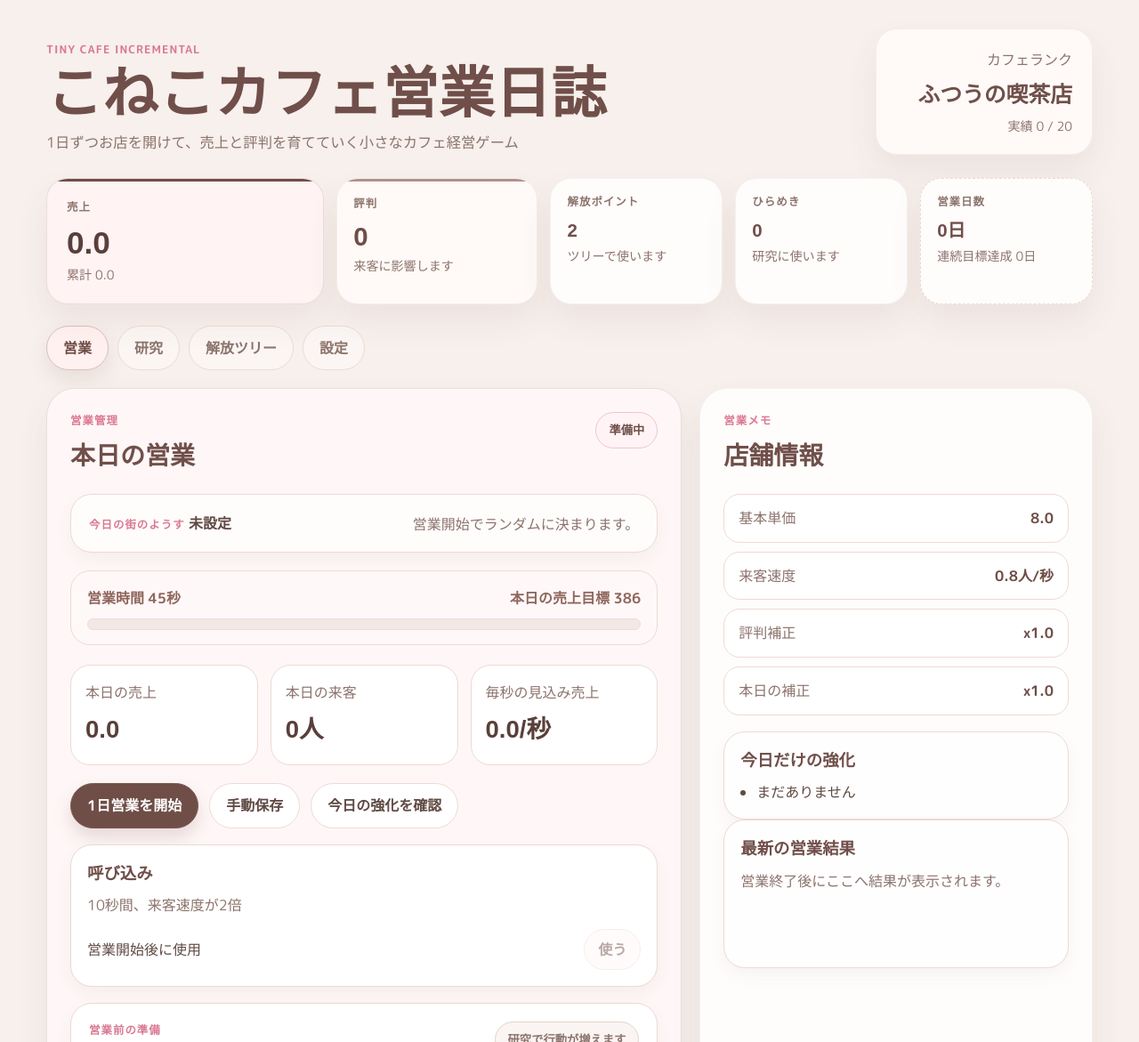
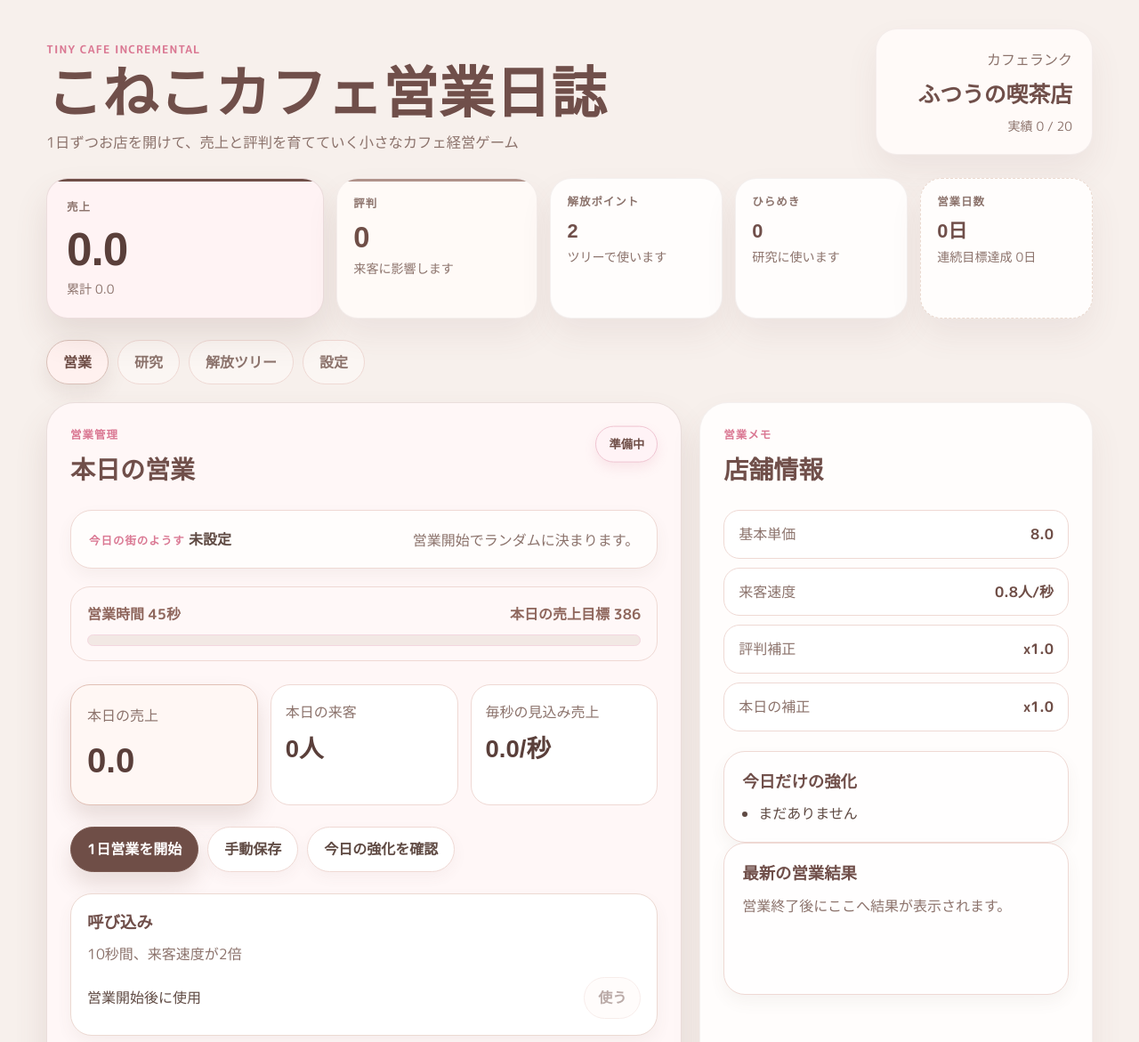
Before and after one commit to ststs811-ship-it/cute-cafe-idle, a website: page index.html in a window 1280 px wide. Shown: the top 1171 px of the page at 89% size. Drawn offline with Linux system fonts and the light colour scheme; a web font is replaced by a local one.

Commit message:
Add rhythm and feedback to UI styling

```diff
--- a/style.css
+++ b/style.css
@@ -27,6 +27,8 @@
   --shadow-xs: 0 8px 18px rgba(110, 79, 72, 0.06);
   --shadow-sm: 0 18px 36px rgba(110, 79, 72, 0.08);
   --shadow-hover: 0 18px 30px rgba(110, 79, 72, 0.12);
+  --shadow-pressable: 0 14px 24px rgba(111, 78, 71, 0.16);
+  --shadow-feature: 0 20px 36px rgba(120, 84, 77, 0.14);
   --radius-xl: 32px;
   --radius-lg: 24px;
   --radius-md: 18px;
@@ -190,6 +192,11 @@ h3 {
   padding: 18px 18px 16px;
   border-radius: 24px;
   background: #fffdfc;
+  transition:
+    transform 0.18s ease,
+    box-shadow 0.2s ease,
+    border-color 0.2s ease,
+    background-color 0.2s ease;
 }
 
 .resource-card .label {
@@ -228,6 +235,7 @@ h3 {
   padding: 22px 22px 20px;
   border-color: rgba(123, 88, 81, 0.14);
   background: #fff3f4;
+  box-shadow: var(--shadow-feature);
 }
 
 .resource-card.primary-stat::after {
@@ -236,7 +244,8 @@ h3 {
 
 .resource-card.primary-stat strong {
   color: var(--heading-strong);
-  font-size: 2.2rem;
+  font-size: clamp(2.7rem, 4vw, 3.3rem);
+  letter-spacing: -0.02em;
 }
 
 .resource-card.secondary-stat {
@@ -249,7 +258,7 @@ h3 {
 
 .resource-card.secondary-stat strong {
   color: var(--brown-strong);
-  font-size: 1.84rem;
+  font-size: 2.05rem;
 }
 
 .resource-card.utility-stat,
@@ -259,7 +268,7 @@ h3 {
 
 .resource-card.utility-stat strong,
 .resource-card.meta-stat strong {
-  font-size: 1.28rem;
+  font-size: 1.36rem;
 }
 
 .resource-card.accent {
@@ -341,6 +350,7 @@ h3 {
 .primary {
   border-color: rgba(126, 92, 84, 0.16);
   background: #fff7f7;
+  box-shadow: var(--shadow-feature);
 }
 
 .secondary {
@@ -352,7 +362,7 @@ h3 {
   justify-content: space-between;
   align-items: flex-start;
   gap: 16px;
-  margin-bottom: 20px;
+  margin-bottom: 22px;
 }
 
 .panel-head.compact {
@@ -374,12 +384,17 @@ h3 {
   background: #fff3f6;
   border-color: #efc4d1;
   color: var(--brown-strong);
+  box-shadow: 0 6px 14px rgba(214, 120, 147, 0.14);
 }
 
 .status-pill[data-state='paused'] {
   background: #fff5ea;
   border-color: #ebd1a6;
   color: #9b6d40;
+}
+
+.status-pill[data-state='ready'] {
+  animation: soft-bob 2.8s ease-in-out infinite;
 }
 
 .status-pill[data-state='locked'],
@@ -420,7 +435,7 @@ h3 {
 }
 
 .progress-block {
-  margin-bottom: 22px;
+  margin-bottom: 26px;
   padding: 18px 18px 16px;
   border: 1px solid var(--line);
   border-radius: 22px;
@@ -465,7 +480,7 @@ h3 {
   display: grid;
   grid-template-columns: repeat(3, minmax(0, 1fr));
   gap: 14px;
-  margin-bottom: 20px;
+  margin-bottom: 24px;
 }
 
 .ops-stats article {
@@ -473,6 +488,21 @@ h3 {
   border-radius: 22px;
   border: 1px solid var(--line);
   background: #ffffff;
+  transition:
+    transform 0.18s ease,
+    box-shadow 0.2s ease,
+    border-color 0.2s ease;
+}
+
+.ops-stats article:first-child {
+  padding: 22px 18px 20px;
+  border-color: #e1c0b5;
+  background: #fff7f4;
+  box-shadow: var(--shadow-pressable);
+}
+
+.ops-stats article:first-child strong {
+  font-size: clamp(2.1rem, 3vw, 2.6rem);
 }
 
 .ops-stats span,
@@ -501,7 +531,8 @@ h3 {
 .button-row {
   justify-content: flex-start;
   flex-wrap: wrap;
-  margin-bottom: 18px;
+  margin-bottom: 24px;
+  gap: 10px;
 }
 
 .cta-button,
@@ -523,7 +554,7 @@ h3 {
   background: var(--brown-strong);
   border-color: #7a5951;
   color: #fffdfd;
-  box-shadow: 0 10px 20px rgba(111, 78, 71, 0.18);
+  box-shadow: var(--shadow-pressable);
 }
 
 .ghost-button,
@@ -531,12 +562,14 @@ h3 {
   background: #ffffff;
   border-color: var(--line);
   color: var(--text);
+  box-shadow: 0 6px 16px rgba(110, 79, 72, 0.05);
 }
 
 .danger-button {
   background: #eb9087;
   border-color: #df7b72;
   color: #fffdfd;
+  box-shadow: 0 12px 20px rgba(214, 104, 93, 0.16);
 }
 
 .cta-button:hover,
@@ -551,6 +584,20 @@ h3 {
 .tab-button:hover {
   transform: translateY(-1px);
   box-shadow: var(--shadow-hover);
+}
+
+.cta-button:not([disabled]):hover,
+.cta-link:hover {
+  transform: translateY(-2px) scale(1.01);
+  box-shadow: 0 18px 28px rgba(111, 78, 71, 0.22);
+}
+
+.boost-button:not([disabled]):hover,
+.tree-button:not([disabled]):hover,
+.select-chip:hover,
+.inline-button:hover,
+.ghost-button:hover {
+  border-color: #cfa99d;
 }
 
 .cta-button:active,
@@ -578,7 +625,7 @@ h3 {
 
 .boost-grid {
   grid-template-columns: repeat(auto-fit, minmax(240px, 1fr));
-  margin-bottom: 18px;
+  margin-bottom: 24px;
 }
 
 .boost-card,
@@ -587,6 +634,11 @@ h3 {
 .prep-option,
 .research-card {
   padding: 18px;
+}
+
+.notes-card,
+.prep-card {
+  padding: 20px;
 }
 
 .boost-card h3,
@@ -607,11 +659,13 @@ h3 {
   border-color: #cfa89b;
   background: #fff5f3;
   box-shadow: 0 14px 24px rgba(140, 99, 91, 0.1);
+  transform: translateY(-1px);
 }
 
 .boost-card.active-state {
   border-color: var(--success-line);
   background: #f5faf7;
+  box-shadow: 0 16px 26px rgba(126, 176, 146, 0.12);
 }
 
 .boost-card.cooldown {
@@ -630,12 +684,14 @@ h3 {
   border-color: var(--line);
   color: var(--brown-strong);
   font-weight: 700;
+  box-shadow: 0 6px 14px rgba(110, 79, 72, 0.06);
 }
 
 .boost-button:not([disabled]),
 .tree-button:not([disabled]) {
   background: #fff4f2;
   border-color: #d8bbb3;
+  box-shadow: 0 10px 18px rgba(126, 92, 84, 0.1);
 }
 
 .boost-button[disabled],
@@ -652,6 +708,7 @@ h3 {
 .prep-card {
   padding: 20px;
   background: #ffffff;
+  margin-top: 4px;
 }
 
 .prep-grid,
@@ -662,6 +719,7 @@ h3 {
 
 .prep-grid {
   grid-template-columns: repeat(auto-fit, minmax(220px, 1fr));
+  gap: 16px;
 }
 
 .chip-row {
@@ -684,12 +742,13 @@ h3 {
   border-color: #d8b1a6;
   color: var(--brown-strong);
   box-shadow: 0 8px 18px rgba(125, 90, 82, 0.12);
+  transform: translateY(-1px);
 }
 
 .info-list {
   display: grid;
   gap: 10px;
-  margin-bottom: 18px;
+  margin-bottom: 22px;
 }
 
 .info-row {
@@ -738,6 +797,7 @@ h3 {
 .unlock-chip.active {
   border-color: #d8b8ad;
   background: #fff6f2;
+  box-shadow: 0 10px 18px rgba(126, 92, 84, 0.08);
 }
 
 .achievement-grid {
@@ -758,6 +818,7 @@ h3 {
   border-color: #d9b2a7;
   background: #fff3f5;
   box-shadow: 0 14px 24px rgba(132, 96, 88, 0.1);
+  transform: translateY(-1px);
 }
 
 .achievement-card .reward {
@@ -798,6 +859,7 @@ h3 {
   border-color: #d8b6a8;
   background: #fff6f2;
   box-shadow: 0 14px 24px rgba(134, 95, 87, 0.1);
+  transform: translateY(-1px);
 }
 
 .tree-card.available {
@@ -808,6 +870,7 @@ h3 {
 .tree-card.purchased {
   border-color: var(--success-line);
   background: #f4faf6;
+  box-shadow: 0 12px 20px rgba(126, 176, 146, 0.1);
 }
 
 .tree-card.purchased::before {
@@ -840,6 +903,7 @@ h3 {
   border-color: #d8b5a7;
   background: #fff6f2;
   box-shadow: 0 14px 24px rgba(135, 96, 88, 0.1);
+  transform: translateY(-1px);
 }
 
 .research-card.available {
@@ -850,6 +914,7 @@ h3 {
 .research-card.unlocked {
   border-color: var(--success-line);
   background: #f4faf6;
+  box-shadow: 0 12px 20px rgba(126, 176, 146, 0.1);
 }
 
 .research-meta {
@@ -912,6 +977,7 @@ h3 {
   border-color: var(--line);
   background: #ffffff;
   color: var(--text);
+  box-shadow: 0 10px 18px rgba(110, 79, 72, 0.06);
 }
 
 .perk-button strong {
@@ -947,6 +1013,17 @@ h3 {
   margin-bottom: 6px;
   font-family: var(--font-heading);
   font-size: 1rem;
+}
+
+@keyframes soft-bob {
+  0%,
+  100% {
+    transform: translateY(0);
+  }
+
+  50% {
+    transform: translateY(-1px);
+  }
 }
 
 .hidden {
```
